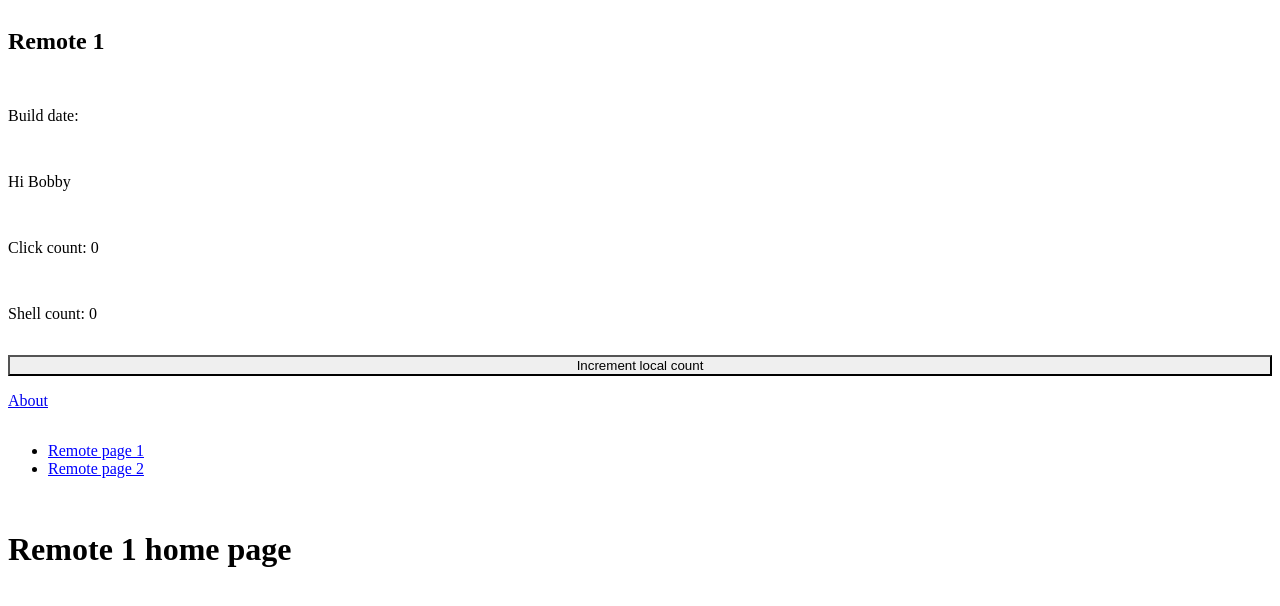
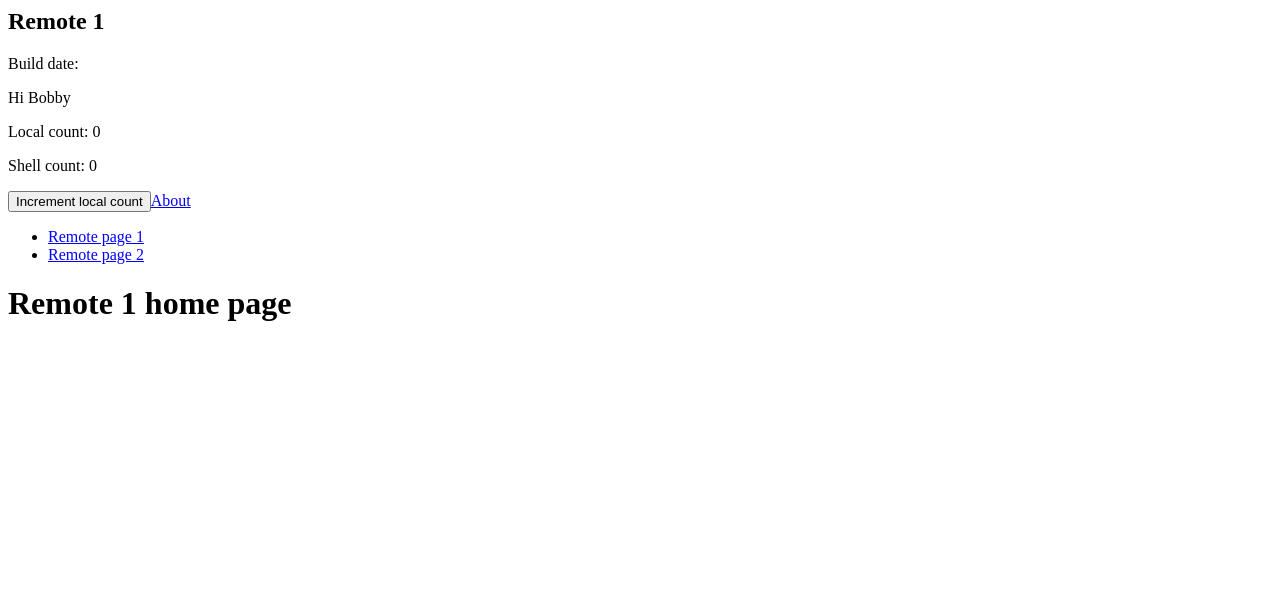
Before and after one commit to coryhouse/remote-1, a React app: page / in a window 1280 px wide. Shown: the top 606 px of the page. Built offline with nearby package versions, Linux system fonts and the light colour scheme.

Commit message:
remove chakra

```diff
--- a/src/components/RemoteOne.tsx
+++ b/src/components/RemoteOne.tsx
@@ -1,4 +1,3 @@
-import { Text, Button, Flex } from "@chakra-ui/react";
 import { useState } from "react";
 import { Link, Route, Routes, useLocation } from "react-router-dom";
 
@@ -24,20 +23,16 @@ export default function RemoteOne({
   const location = useLocation();
 
   return (
-    <Flex color="#000" gap="1rem" direction="column">
+    <>
       <h2>Remote 1</h2>
       <p>Build date: {buildDate}</p>
       <p>Hi {user.name}</p>
-      <Text>Click count: {count} </Text>
-      <Text>Shell count: {parentCount} </Text>
-      <Button onClick={() => setCount(count + 1)}>Increment local count</Button>
+      <p>Local count: {count} </p>
+      <p>Shell count: {parentCount} </p>
+      <button onClick={() => setCount(count + 1)}>Increment local count</button>
 
       <Link to={urls.about}>About</Link>
-      {location.pathname !== "/" && (
-        <Button as={Link} to="/">
-          Back to shell
-        </Button>
-      )}
+      {location.pathname !== "/" && <Link to="/">Back to shell</Link>}
 
       <nav>
         <ul>
@@ -60,6 +55,6 @@ export default function RemoteOne({
         <Route path="page2" element={<h1>Remote page 2</h1>} />
         <Route path="*" element={<h1>404 - Remote 1 page Not Found</h1>} />
       </Routes>
-    </Flex>
+    </>
   );
 }
```
